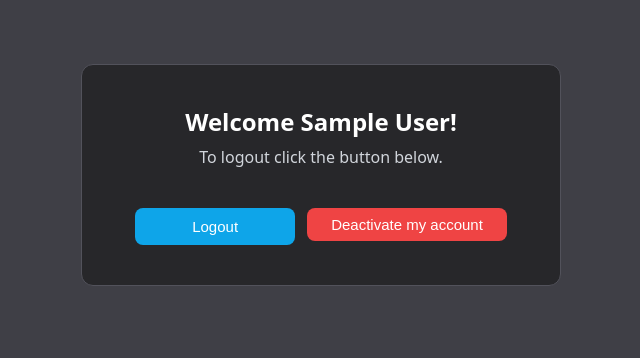
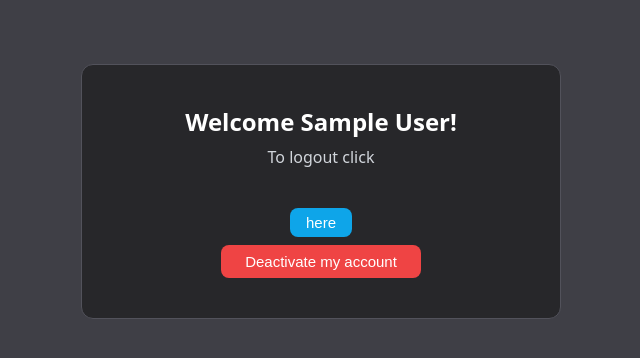
Before and after one commit to Yoseph-GL/auth-registration-challenge, a Django app: page / in a window 1280 px wide. Shown: the top 358 px of the page, without its empty margins (319-959 px from the left). Run offline with Django 5.2, Linux system fonts and the light colour scheme; the visitor is signed in with stand-in values (Sample User, id 1).

Commit message:
fix: enforce password validators and match home page wording to spec
- Add clean_password() to RegisterForm that calls Django's
  validate_password(), so the PasswordStrengthValidator and other
  AUTH_PASSWORD_VALIDATORS are actually enforced (US01 AC03)
- Remove redundant MinimumLengthValidator (our custom validator
  already checks min 8 chars, avoids duplicate error messages)
- Restore exact spec wording on home page: 'To logout click here'
  with 'here' as the styled submit button (US02 AC11)
- Style .btn-inline to match primary button appearance while
  fitting inside a paragraph

```diff
--- a/app/accounts/templates/accounts/home.html
+++ b/app/accounts/templates/accounts/home.html
@@ -6,19 +6,18 @@
 <div class="card home-card">
     <h1>Welcome {{ user.full_name }}!</h1>
 
-    <p class="subtitle">To logout click the button below.</p>
-
-    <div class="home-actions">
-        <form method="post" action="{% url 'logout' %}">
+    <p class="subtitle">
+        To logout click
+        <form method="post" action="{% url 'logout' %}" class="inline-form">
             {% csrf_token %}
-            <button type="submit" class="btn btn-primary">Logout</button>
+            <button type="submit" class="btn btn-inline">here</button>
         </form>
+    </p>
 
     <form method="post" action="{% url 'deactivate' %}">
         {% csrf_token %}
         <button type="submit" class="btn btn-danger">Deactivate my account</button>
     </form>
 </div>
-</div>
 
 {% endblock %}
--- a/app/config/settings.py
+++ b/app/config/settings.py
@@ -100,9 +100,6 @@ AUTH_PASSWORD_VALIDATORS = [
         'NAME': 'django.contrib.auth.password_validation.UserAttributeSimilarityValidator',
     },
     {
-        'NAME': 'django.contrib.auth.password_validation.MinimumLengthValidator',
-    },
-    {
         'NAME': 'django.contrib.auth.password_validation.CommonPasswordValidator',
     },
     {
--- a/app/static/css/styles.css
+++ b/app/static/css/styles.css
@@ -168,16 +168,27 @@ body {
     margin-bottom: 2rem;
 }
 
-.home-actions {
-    display: flex;
-    gap: 0.75rem;
-    justify-content: center;
-    flex-wrap: wrap;
+.inline-form {
+    display: inline;
 }
 
-.home-actions .btn {
+.btn-inline {
+    display: inline;
     width: auto;
-    min-width: 10rem;
+    padding: 0.375rem 1rem;
+    border: none;
+    border-radius: 0.5rem;
+    font-size: 0.9375rem;
+    font-weight: 500;
+    cursor: pointer;
+    transition: background 0.15s;
+    background: var(--primary);
+    color: #fff;
+    vertical-align: baseline;
+}
+
+.btn-inline:hover {
+    background: var(--primary-hover);
 }
 
 
```
Also changed, not shown: app/accounts/forms.py (+8 -0 lines). Lines whose indentation alone changed are shown as unchanged.
